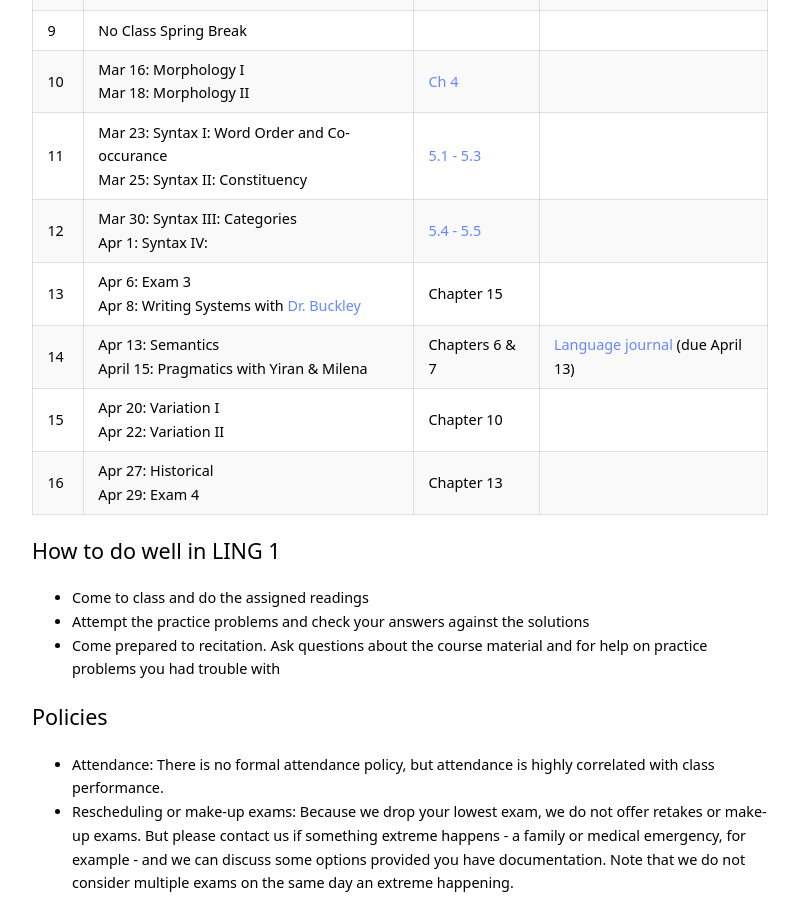
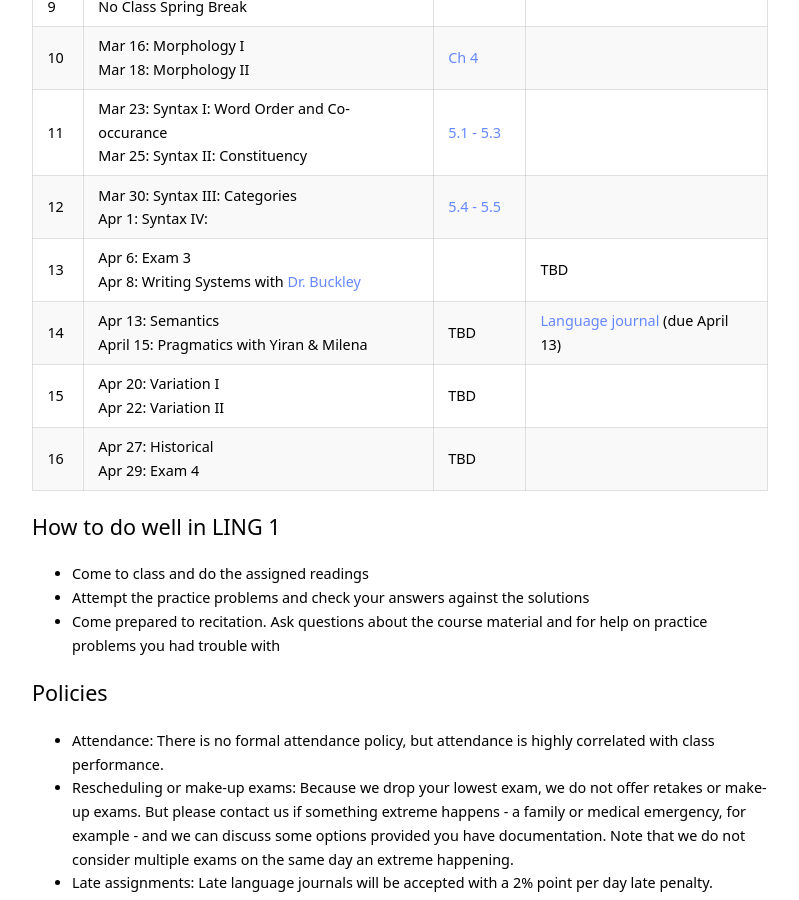
Before and after one commit to kschuler/ling001, a Jekyll site: the page built from index.md, in a window 1280 px wide and 900 px high, scrolled down 2929 px. Shown: the whole window, without its empty margins (240-1039 px from the left). Built offline with Jekyll 4.4.1, drawn with Linux system fonts in a browser that asks for light colours.

Commit message:
Update index.md

```diff
--- a/index.md
+++ b/index.md
@@ -73,10 +73,10 @@ Wk  | Lecture | Readings | Resources
 10 | Mar 16: Morphology I<br>Mar 18: Morphology II | [Ch 4](https://app.perusall.com/courses/intro-to-linguistics-1/chapter-4-4-1-4-5?assignmentId=pxa2xEZE3KQXDioBC&part=1) |
 11 | Mar 23: Syntax I: Word Order and Co-occurance<br>Mar 25: Syntax II: Constituency |  [5.1 - 5.3](https://app.perusall.com/courses/intro-to-linguistics-1/chapter-5-5-1-to-5-3?assignmentId=sraLaXSow6MP6aYEA&part=1) |
 12 | Mar 30: Syntax III: Categories<br>Apr 1: Syntax IV: | [5.4 - 5.5](https://app.perusall.com/courses/intro-to-linguistics-1/chapter-5-5-4-to-5-5?assignmentId=bEAzTcWvBp8PyXuna&part=1) |
-13 | Apr 6: **Exam 3**<br> Apr 8: Writing Systems with [Dr. Buckley](https://www.ling.upenn.edu/~gene/home.html)| Chapter 15 |
-14 | Apr 13: Semantics<br>April 15: Pragmatics with Yiran & Milena | Chapters 6 & 7 | [Language journal](resources/language-journal-assignment) (due April 13)
-15 | Apr 20:  Variation I<br> Apr 22: Variation II| Chapter 10 |
-16 | Apr 27: Historical<br>Apr 29: **Exam 4** | Chapter 13  |
+13 | Apr 6: **Exam 3**<br> Apr 8: Writing Systems with [Dr. Buckley](https://www.ling.upenn.edu/~gene/home.html)| | TBD
+14 | Apr 13: Semantics<br>April 15: Pragmatics with Yiran & Milena | TBD | [Language journal](resources/language-journal-assignment) (due April 13)
+15 | Apr 20:  Variation I<br> Apr 22: Variation II| TBD |
+16 | Apr 27: Historical<br>Apr 29: **Exam 4** | TBD  |
 
 ## How to do well in LING 1
 - Come to class and do the assigned readings
```
